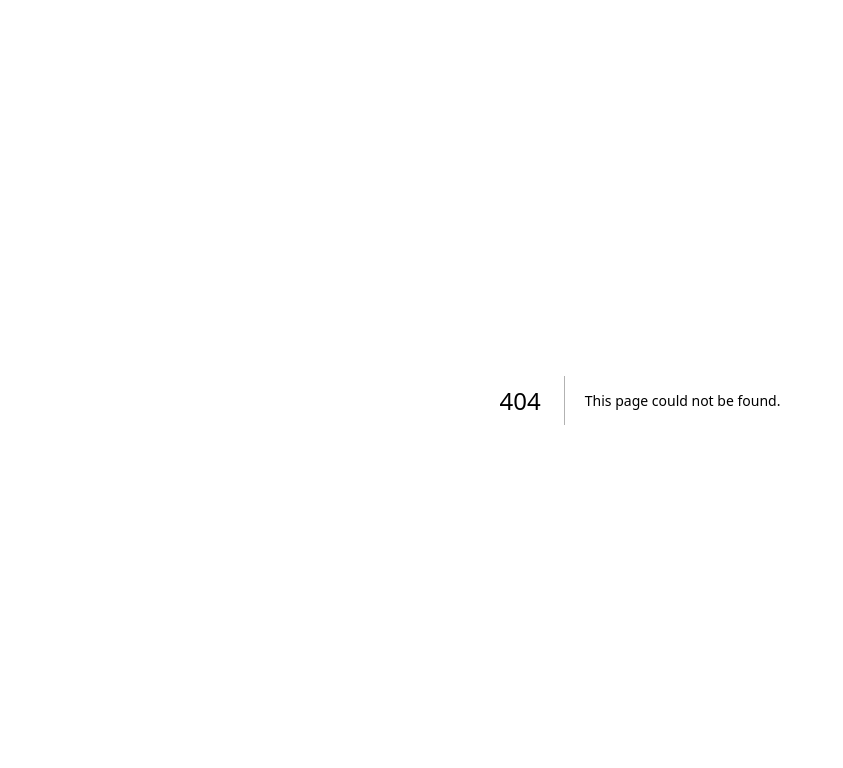
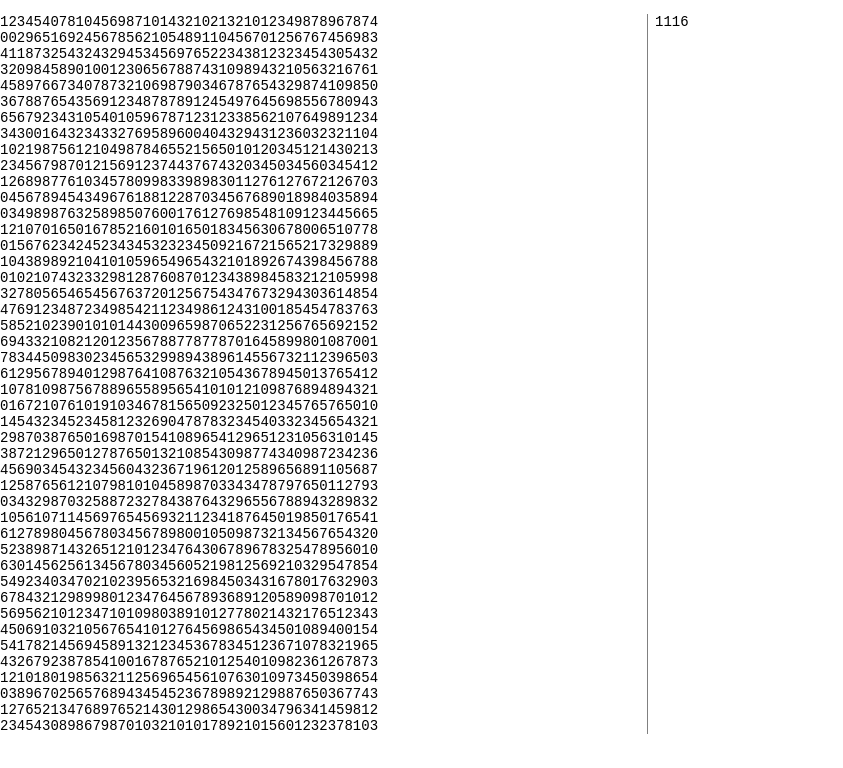
Before and after one commit to d-lukashevich/aoc, a Next.js app: page /days/2024/10 in a window 1280 px wide. Before the commit this address had no page. Shown: the top 768 px of the page, without its empty margins (0-843 px from the left). Built offline with nearby package versions, Linux system fonts and the light colour scheme.

Commit message:
feat(10.12.2024): add solution

```diff
--- /dev/null
+++ b/pages/days/2024/10.tsx
@@ -0,0 +1,59 @@
+import { PuzzleRenderer } from '@units/PuzzleRenderer';
+import { parseRows } from '@utils';
+
+type Pos = [number, number];
+
+const getData = (raw: string) => {
+  return parseRows(raw).map((row) => row.split('').map(Number));
+};
+
+const getTops = (data: number[][]) => {
+  const heads: Pos[] = [];
+  data.forEach((row, y) => {
+    row.forEach((cell, x) => {
+      if (cell === 0) heads.push([x, y]);
+    });
+  });
+
+  const countTops = (pos: Pos) => {
+    let tops = new Array<string>();
+    const stack = [pos];
+    while (stack.length > 0) {
+      const [x, y] = stack.pop()!;
+      const current = data[y][x];
+      if (current === 9) {
+        tops.push(`${x},${y}`);
+        continue;
+      }
+      const directions: Pos[] = [
+        [x, y - 1],
+        [x, y + 1],
+        [x - 1, y],
+        [x + 1, y],
+      ];
+      directions.forEach(([nx, ny]) => {
+        const value = data[ny]?.[nx] ?? 0;
+        if (value === current + 1) {
+          stack.push([nx, ny]);
+        }
+      });
+    }
+    return tops;
+  };
+
+  return heads.map(countTops);
+};
+
+const first = (raw: string) => {
+  const data = getData(raw);
+  return getTops(data).reduce((acc, tops) => acc + new Set(tops).size, 0);
+};
+
+const second = (raw: string) => {
+  const data = getData(raw);
+  return getTops(data).reduce((acc, tops) => acc + tops.length, 0);
+};
+
+export default function Day() {
+  return <PuzzleRenderer func={second} first={first} second={second} />;
+}
```
Also changed, not shown: public/inputs/2024/10.txt (added).
